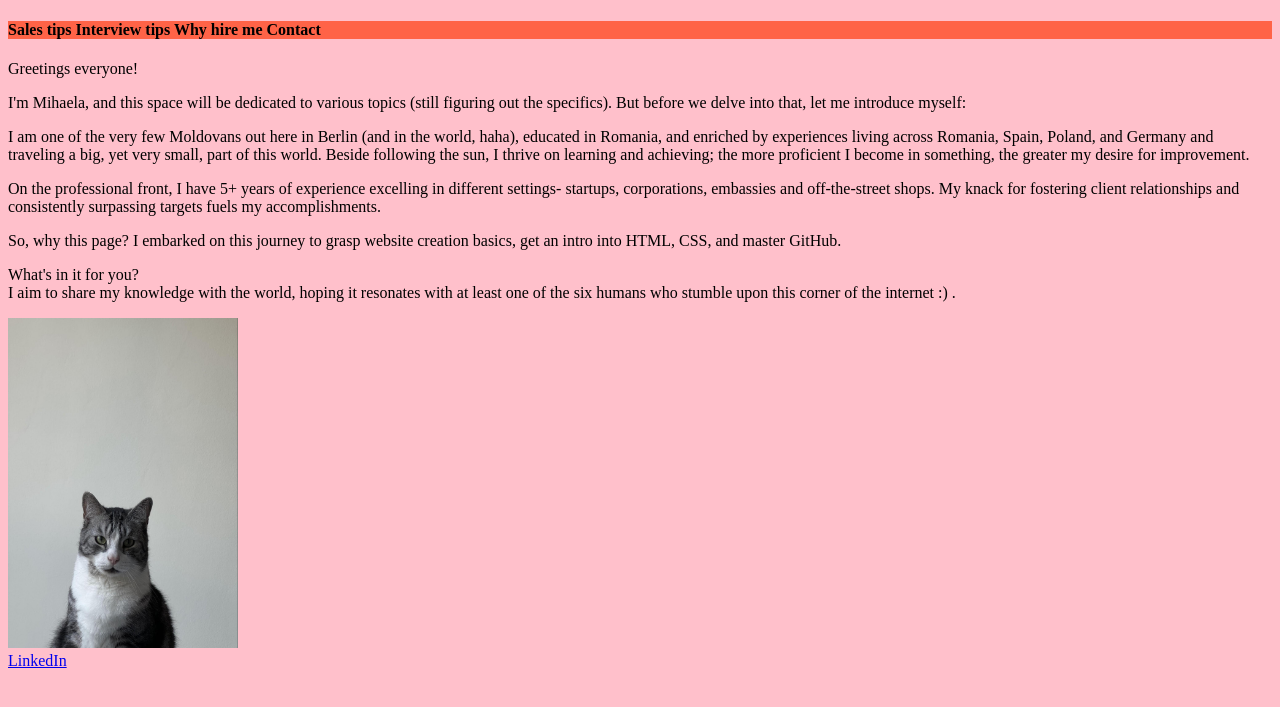
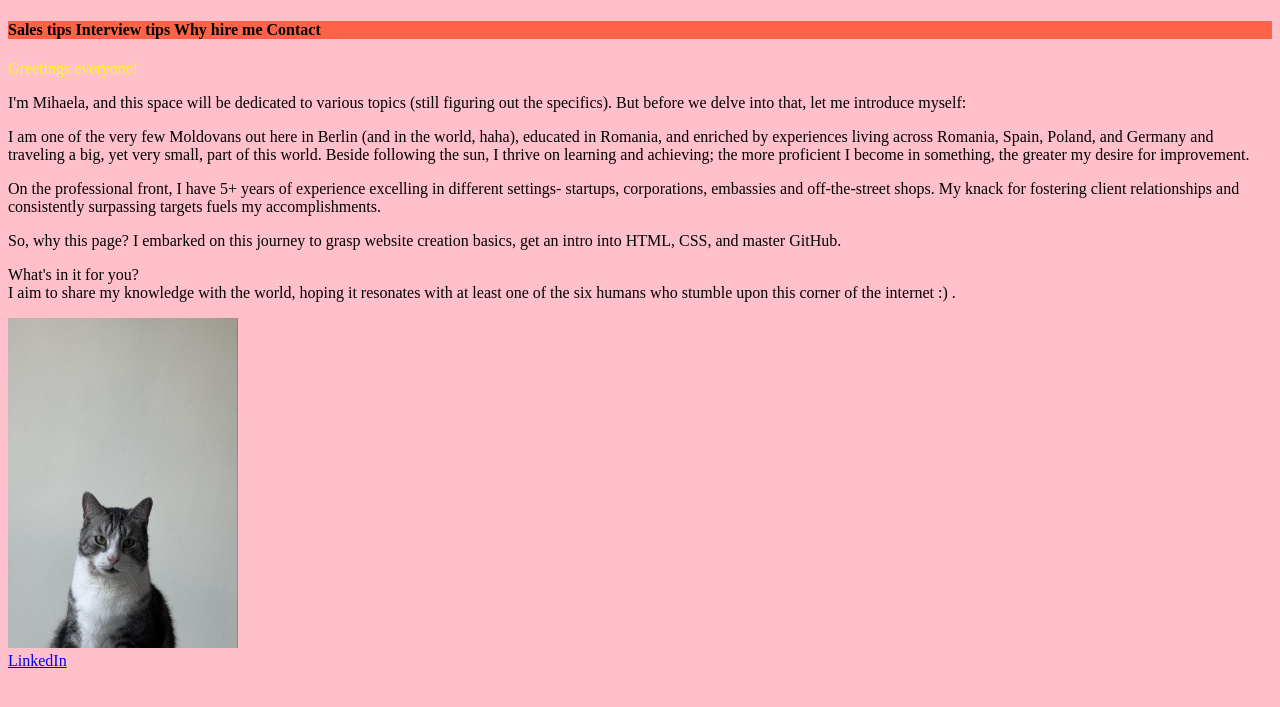
Before and after one commit to Mvacari/mvacari.github.io, a plain HTML site: page index.html in a window 1280 px wide. Shown: the part 59-766 px from the top of the page. Drawn offline with Linux system fonts and the light colour scheme.

Commit message:
Update index.html

```diff
--- a/index.html
+++ b/index.html
@@ -18,7 +18,7 @@
 
 
 
-<p>Greetings everyone!</p>
+<p style="color:yellow;">Greetings everyone!</p>
 
 
 <p>I'm Mihaela, and this space will be dedicated to various topics (still figuring out the specifics). But before we delve into that, let me introduce myself:</p>
```
